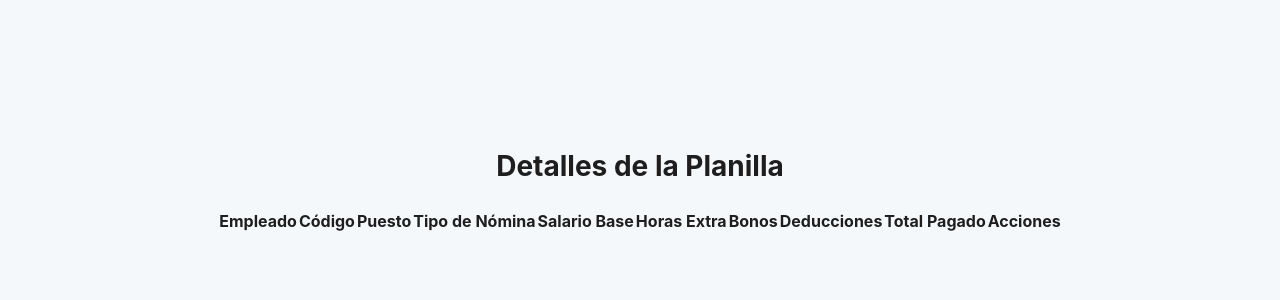
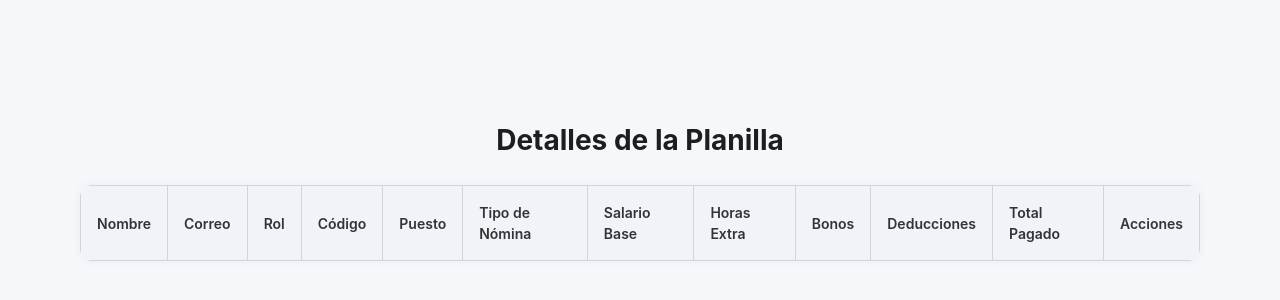
Before and after one commit to JUNIBASTH/Pay_Project, a React (Vite) app in the folder frontend/: page /detalle-planilla/1 in a window 1280 px wide. Shown: the part 210-510 px from the top of the page. Built offline with nearby package versions, Linux system fonts and the light colour scheme.

Commit message:
fixing tables

```diff
--- a/frontend/src/pages/admin/DetallePlanilla.tsx
+++ b/frontend/src/pages/admin/DetallePlanilla.tsx
@@ -21,10 +21,10 @@ const DetallePlanilla = () => {
     };
 
     if (id && /^[0-9a-fA-F]{24}$/.test(id)) {
-        fetchPagos();
+      fetchPagos();
     } else {
-        console.warn('ID de planilla inválido:', id);
-        setLoading(false);
+      console.warn('ID de planilla inválido:', id);
+      setLoading(false);
     }
   }, [id]);
 
@@ -32,39 +32,43 @@ const DetallePlanilla = () => {
 
   return (
     <div style={{ maxWidth: '1200px', margin: '0 auto', padding: '40px' }}>
-      <h2 style={{ fontSize: '28px', fontWeight: 'bold', marginBottom: '20px' }}>
+      <h2 style={{ fontSize: '28px', fontWeight: 'bold', marginBottom: '24px' }}>
         Detalles de la Planilla
       </h2>
 
       <div className="bg-white rounded-xl shadow p-4 overflow-auto">
-        <table className="w-full border">
-          <thead className="bg-gray-100">
+        <table className="dashboard-table">
+          <thead>
             <tr>
-              <th className="border px-2 py-1">Empleado</th>
-              <th className="border px-2 py-1">Código</th>
-              <th className="border px-2 py-1">Puesto</th>
-              <th className="border px-2 py-1">Tipo de Nómina</th>
-              <th className="border px-2 py-1">Salario Base</th>
-              <th className="border px-2 py-1">Horas Extra</th>
-              <th className="border px-2 py-1">Bonos</th>
-              <th className="border px-2 py-1">Deducciones</th>
-              <th className="border px-2 py-1">Total Pagado</th>
-              <th className="border px-2 py-1">Acciones</th>
+              <th>Nombre</th>
+              <th>Correo</th>
+              <th>Rol</th>
+              <th>Código</th>
+              <th>Puesto</th>
+              <th>Tipo de Nómina</th>
+              <th>Salario Base</th>
+              <th>Horas Extra</th>
+              <th>Bonos</th>
+              <th>Deducciones</th>
+              <th>Total Pagado</th>
+              <th>Acciones</th>
             </tr>
           </thead>
           <tbody>
             {pagos.map((pago) => (
               <tr key={pago._id}>
-                <td className="border px-2 py-1">{pago.empleado?.nombre || '—'}</td>
-                <td className="border px-2 py-1">{pago.empleado?.employeeCode || '—'}</td>
-                <td className="border px-2 py-1">{pago.empleado?.position || '—'}</td>
-                <td className="border px-2 py-1">Mensual</td>
-                <td className="border px-2 py-1">L {pago.empleado?.salary?.toFixed(2) || '0.00'}</td>
-                <td className="border px-2 py-1">{pago.horasExtra}</td>
-                <td className="border px-2 py-1">L {pago.bono}</td>
-                <td className="border px-2 py-1">L {pago.deducciones}</td>
-                <td className="border px-2 py-1 font-semibold">L {pago.salarioCalculado}</td>
-                <td className="border px-2 py-1 text-center">
+                <td>{pago.empleado?.name || '—'}</td>
+                <td>{pago.empleado?.user?.email || '—'}</td>
+                <td>{pago.empleado?.user?.rol || '—'}</td>
+                <td>{pago.empleado?.employeeCode || '—'}</td>
+                <td>{pago.empleado?.position || '—'}</td>
+                <td>Mensual</td>
+                <td>L {pago.empleado?.salary?.toFixed(2) || '0.00'}</td>
+                <td>{pago.horasExtra}</td>
+                <td>L {pago.bono}</td>
+                <td>L {pago.deducciones}</td>
+                <td className="font-semibold">L {pago.salarioCalculado}</td>
+                <td className="text-center">
                   <button className="bg-yellow-500 text-white px-3 py-1 rounded cursor-pointer">
                     Editar
                   </button>
--- a/frontend/src/pages/admin/Planillas.tsx
+++ b/frontend/src/pages/admin/Planillas.tsx
@@ -25,16 +25,12 @@ const Planillas = () => {
 
       const pagosPorPlanilla: Record<string, PagoEmpleado[]> = {};
       for (const p of res.data) {
-        if (!/^[0-9a-fA-F]{24}$/.test(p._id)) {
-          console.warn(`Planilla con ID inválido: ${p._id}, se omitirá`);
-          continue;
-        }
+        if (!/^[0-9a-fA-F]{24}$/.test(p._id)) continue;
 
         try {
           const resp = await axios.get<PagoEmpleado[]>(`/api/pagos-empleado/planilla/${p._id}`);
           pagosPorPlanilla[p._id] = resp.data;
         } catch (error) {
-          console.error(`Error al obtener pagos para planilla ${p._id}:`, error);
           pagosPorPlanilla[p._id] = [];
         }
       }
@@ -73,17 +69,17 @@ const Planillas = () => {
   return (
     <div style={{ maxWidth: '1200px', margin: '0 auto', padding: '40px' }}>
       <div className="flex justify-between items-center mb-6">
-        <h2 style={{ fontSize: '28px', fontWeight: 'bold' }}>Planillas</h2>
+        <h2 className="text-2xl font-bold">Planillas</h2>
         <div className="flex gap-2">
           <button
             onClick={() => navigate('/agregar-empleados')}
-            className="bg-green-600 text-white px-4 py-2 rounded"
+            className="bg-green-600 text-white px-4 py-2 rounded hover:bg-green-700 transition"
           >
             + Agregar Empleado
           </button>
           <button
             onClick={() => setShowModal(true)}
-            className="bg-blue-600 text-white px-4 py-2 rounded"
+            className="bg-blue-600 text-white px-4 py-2 rounded hover:bg-blue-700 transition"
           >
             + Crear Planilla
           </button>
@@ -91,26 +87,26 @@ const Planillas = () => {
       </div>
 
       <div className="bg-white rounded-xl shadow p-4 overflow-auto">
-        <table className="w-full border">
-          <thead className="bg-gray-100">
+      <table className="dashboard-table">
+        <thead>
           <tr>
-              <th className="border px-2 py-1">Nombre</th>
-              <th className="border px-2 py-1">Fecha Inicio</th>
-              <th className="border px-2 py-1">Fecha Fin</th>
-              <th className="border px-2 py-1">Colaboradores</th>
-              <th className="border px-2 py-1">Total Pagado</th>
-              <th className="border px-2 py-1">Acciones</th>
+            <th>Nombre</th>
+            <th>Fecha Inicio</th>
+            <th>Fecha Fin</th>
+            <th>Colaboradores</th>
+            <th>Total Pagado</th>
+            <th>Acciones</th>
           </tr>
         </thead>
         <tbody>
           {planillas.map((planilla) => (
             <tr key={planilla._id}>
-                <td className="border px-2 py-1">{planilla.nombre}</td>
-                <td className="border px-2 py-1">{planilla.fechaInicio?.slice(0, 10)}</td>
-                <td className="border px-2 py-1">{planilla.fechaFin?.slice(0, 10)}</td>
-                <td className="border px-2 py-1">{pagos[planilla._id]?.length || 0}</td>
-                <td className="border px-2 py-1 font-semibold">L {calcularTotalPago(planilla._id).toFixed(2)}</td>
-                <td className="border px-2 py-1">
+              <td>{planilla.nombre}</td>
+              <td>{planilla.fechaInicio?.slice(0, 10)}</td>
+              <td>{planilla.fechaFin?.slice(0, 10)}</td>
+              <td>{pagos[planilla._id]?.length || 0}</td>
+              <td>L {calcularTotalPago(planilla._id).toFixed(2)}</td>
+              <td>
                 <button
                   className="bg-green-600 text-white px-3 py-1 rounded"
                   onClick={() => navigate(`/detalle-planilla/${planilla._id}`)}
@@ -124,6 +120,7 @@ const Planillas = () => {
       </table>
     </div>
 
+
       {/* Modal para crear planilla */}
       {showModal && (
         <div className="fixed inset-0 bg-black bg-opacity-40 flex items-center justify-center z-50">
@@ -135,21 +132,21 @@ const Planillas = () => {
                 placeholder="Nombre de la planilla"
                 value={nombre}
                 onChange={(e) => setNombre(e.target.value)}
-                className="border p-2 w-full"
+                className="border p-2 w-full rounded"
                 required
               />
               <input
                 type="date"
                 value={fechaInicio}
                 onChange={(e) => setFechaInicio(e.target.value)}
-                className="border p-2 w-full"
+                className="border p-2 w-full rounded"
                 required
               />
               <input
                 type="date"
                 value={fechaFin}
                 onChange={(e) => setFechaFin(e.target.value)}
-                className="border p-2 w-full"
+                className="border p-2 w-full rounded"
                 required
               />
 
```
Also changed, not shown: frontend/src/types/index.ts (+13 -1 lines), frontend/src/styles/styles.css (line endings or trailing spaces), 2 other files (tests, documents, lock files or other folders). Lines whose indentation alone changed are shown as unchanged.
